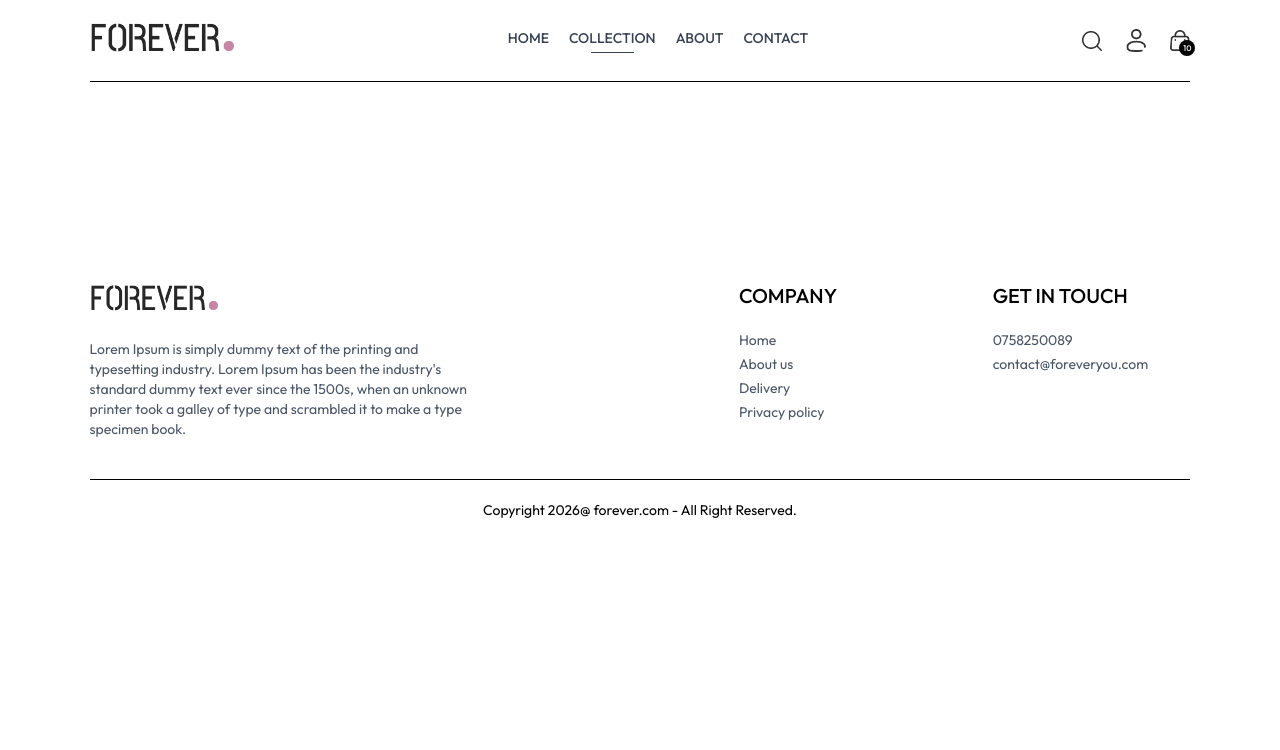
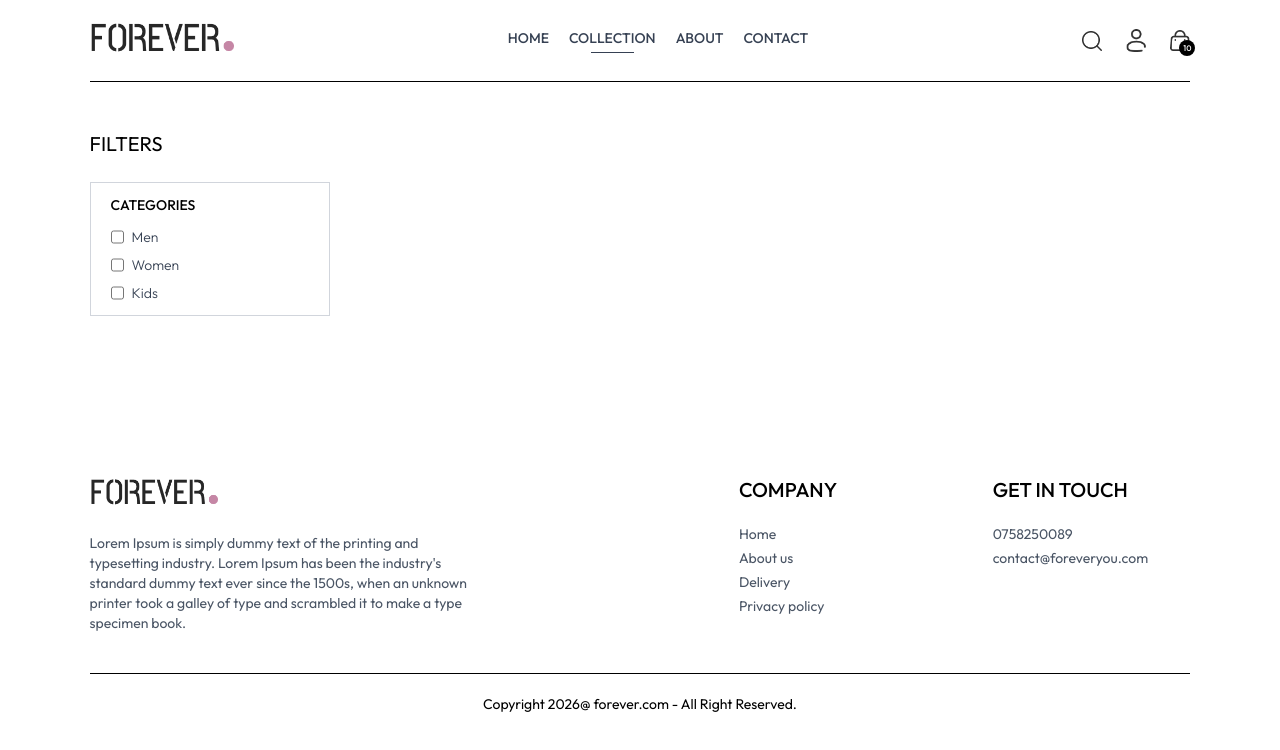
Before and after one commit to Kafoor-Nimas/ecommerce-app, a React (Vite) app in the folder frontend/: page /collection in a window 1280 px wide. Shown: the top 750 px of the page. Built offline with nearby package versions, Linux system fonts and the light colour scheme.

Commit message:
Completed Category Filter section

```diff
--- a/frontend/src/pages/Collection.jsx
+++ b/frontend/src/pages/Collection.jsx
@@ -1,14 +1,35 @@
-import React, { useContext } from "react";
+import React, { useContext, useState } from "react";
 import { ShopContext } from "../context/ShopContext";
 
 const Collection = () => {
   const { products } = useContext(ShopContext);
+  const [showFilter, setShowFilter] = useState(false);
 
   return (
     <div className="flex flex-col sm:flex-row gap-1 sm:gap-10 pt-10 border-t">
-
       {/* Left side filter options */}
-
+      <div className="min-w-60">
+        <p className="my-2 text-xl flex items-center cursor-pointer gap-2">
+          FILTERS
+        </p>
+        {/* Category Filter */}
+        <div
+          className={`border border-gray-300 pl-5 py-3 mt-6 ${showFilter ? "" : "hidden"} sm:block`}
+        >
+          <p className="mb-3 text-sm font-medium">CATEGORIES</p>
+          <div className="flex flex-col gap-2 text-sm font-light text-gray-700">
+            <p className="flex gap-2">
+              <input type="checkbox" value={"Men"} /> Men
+            </p>
+            <p className="flex gap-2">
+              <input type="checkbox" value={"Women"} /> Women
+            </p>
+            <p className="flex gap-2">
+              <input type="checkbox" value={"Kids"} /> Kids
+            </p>
+          </div>
+        </div>
+      </div>
 
       {/* Right side collection */}
     </div>
```
